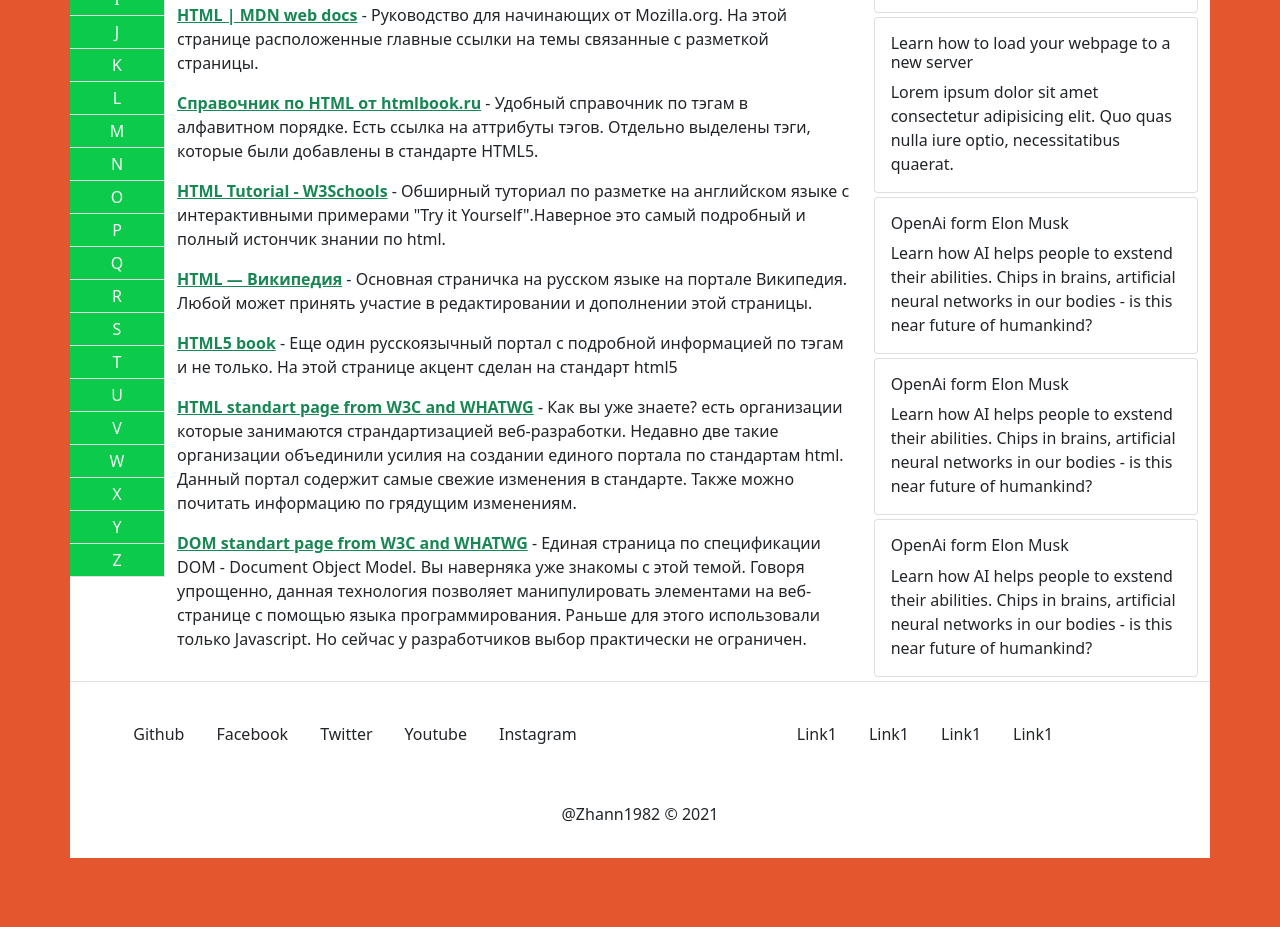
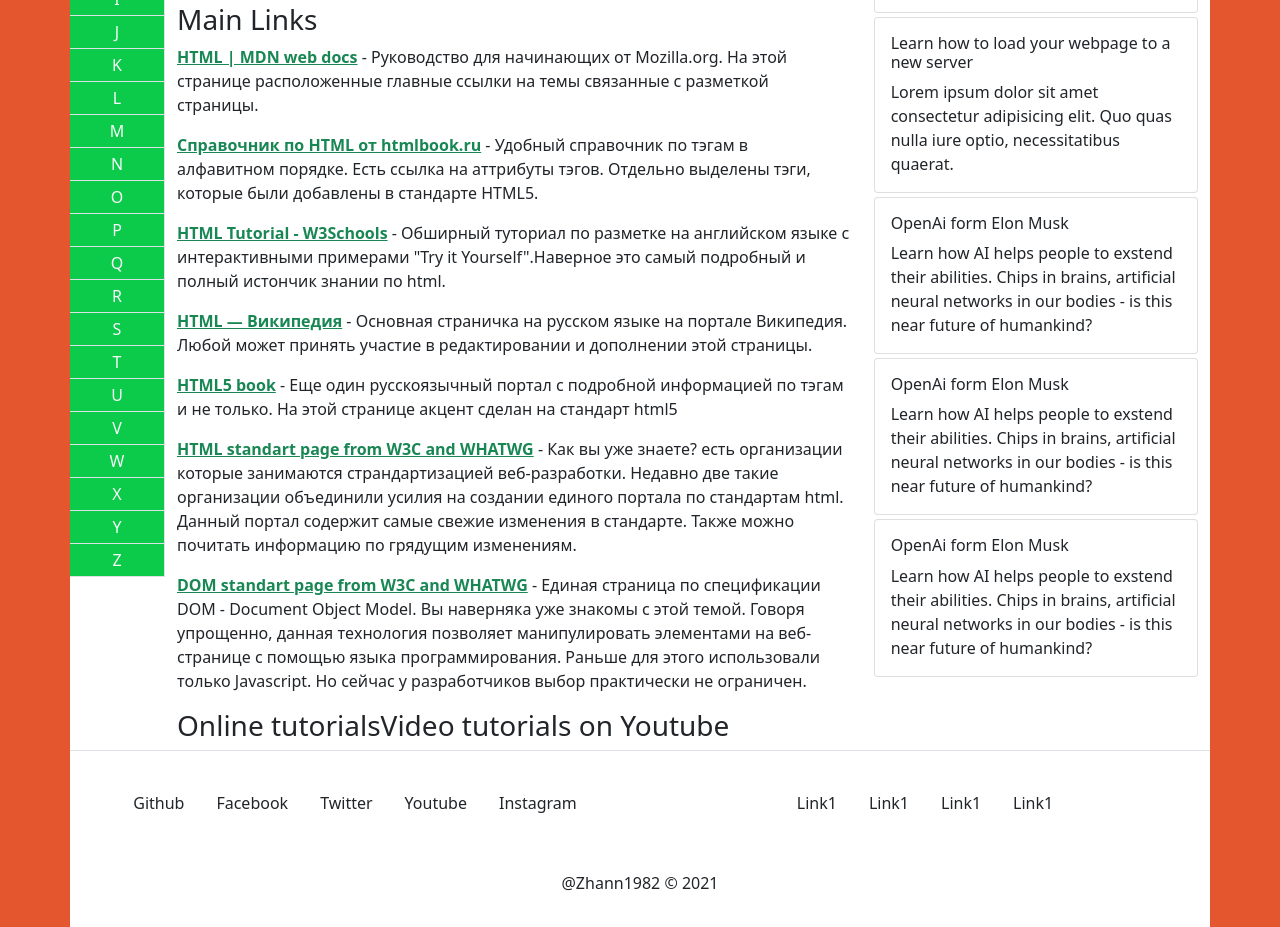
Before and after one commit to zhann1982/linkstack, a website: page pages/html5.html in a window 1280 px wide. Shown: the part 594-1521 px from the top of the page. Before the commit the page ends 1452 px from the top, so only its background shows below. Drawn offline with nearby package versions, Linux system fonts and the light colour scheme.

Commit message:
editting html5 page

```diff
--- a/pages/html5.html
+++ b/pages/html5.html
@@ -136,7 +136,8 @@
               <div class="theme-description p-3 bg-gray-ea mb-4">
                 <p><span class="fw-bold">HTML</span> (HyperText Markup Language — «язык гипертекстовой разметки») — самый базовый строительный блок Веба. Он определяет содержание и структуру веб-контента. Другие технологии, помимо HTML, обычно используются для описания внешнего вида/представления (CSS) или функциональности/поведения (JavaScript) веб-страницы.</p>
               </div>
-              <div class="theme-links">
+              <div class="theme-links main-links">
+                <h3>Main Links</h3>
                 <p><a target="_blank" class="link-success fw-bold" href="https://developer.mozilla.org/ru/docs/Web/HTML">HTML | MDN web docs</a> - Руководство для начинающих от <span>Mozilla.org</span>. На этой странице расположенные главные ссылки на темы связанные с разметкой страницы.</p>
                 <p><a target="_blank" class="link-success fw-bold" href="http://htmlbook.ru/html">Справочник по HTML от htmlbook.ru</a> - Удобный справочник по тэгам в алфавитном порядке. Есть ссылка на аттрибуты тэгов. Отдельно выделены тэги, которые были добавлены в стандарте HTML5.</p>
                 <p><a target="_blank" class="link-success fw-bold" href="https://www.w3schools.com/html/">HTML Tutorial - W3Schools</a> - Обширный туториал по разметке на английском языке с интерактивными примерами "Try it Yourself".Наверное это самый подробный и полный истончик знании по html.</p>
@@ -144,6 +145,14 @@
                 <p><a target="_blank" class="link-success fw-bold" href="https://html5book.ru/html-html5/">HTML5 book</a> - Еще один русскоязычный портал с подробной информацией по тэгам и не только. На этой странице акцент сделан на стандарт html5</p>
                 <p><a target="_blank" class="link-success fw-bold" href="https://html.spec.whatwg.org/multipage/">HTML standart page from W3C and WHATWG</a> - Как вы уже знаете? есть организации которые занимаются страндартизацией веб-разработки. Недавно две такие организации объединили усилия на создании единого портала по стандартам html. Данный портал содержит самые свежие изменения в стандарте. Также можно почитать информацию по грядущим изменениям.</p>
                 <p><a target="_blank" class="link-success fw-bold" href="https://dom.spec.whatwg.org/">DOM standart page from W3C and WHATWG</a> - Единая страница по спецификации DOM - Document Object Model. Вы наверняка уже знакомы с этой темой. Говоря упрощенно, данная технология позволяет манипулировать элементами на веб-странице с помощью языка программирования. Раньше для этого использовали только Javascript. Но сейчас у разработчиков выбор практически не ограничен.</p>
+              </div>
+              <div class="theme-links tutorials-links">
+                <h3>Online tutorials</h3>
+
+              </div>
+              <div class="theme-links youtube-tutorials">
+                <h3>Video tutorials on Youtube</h3>
+
               </div>
             </div>
 
```
